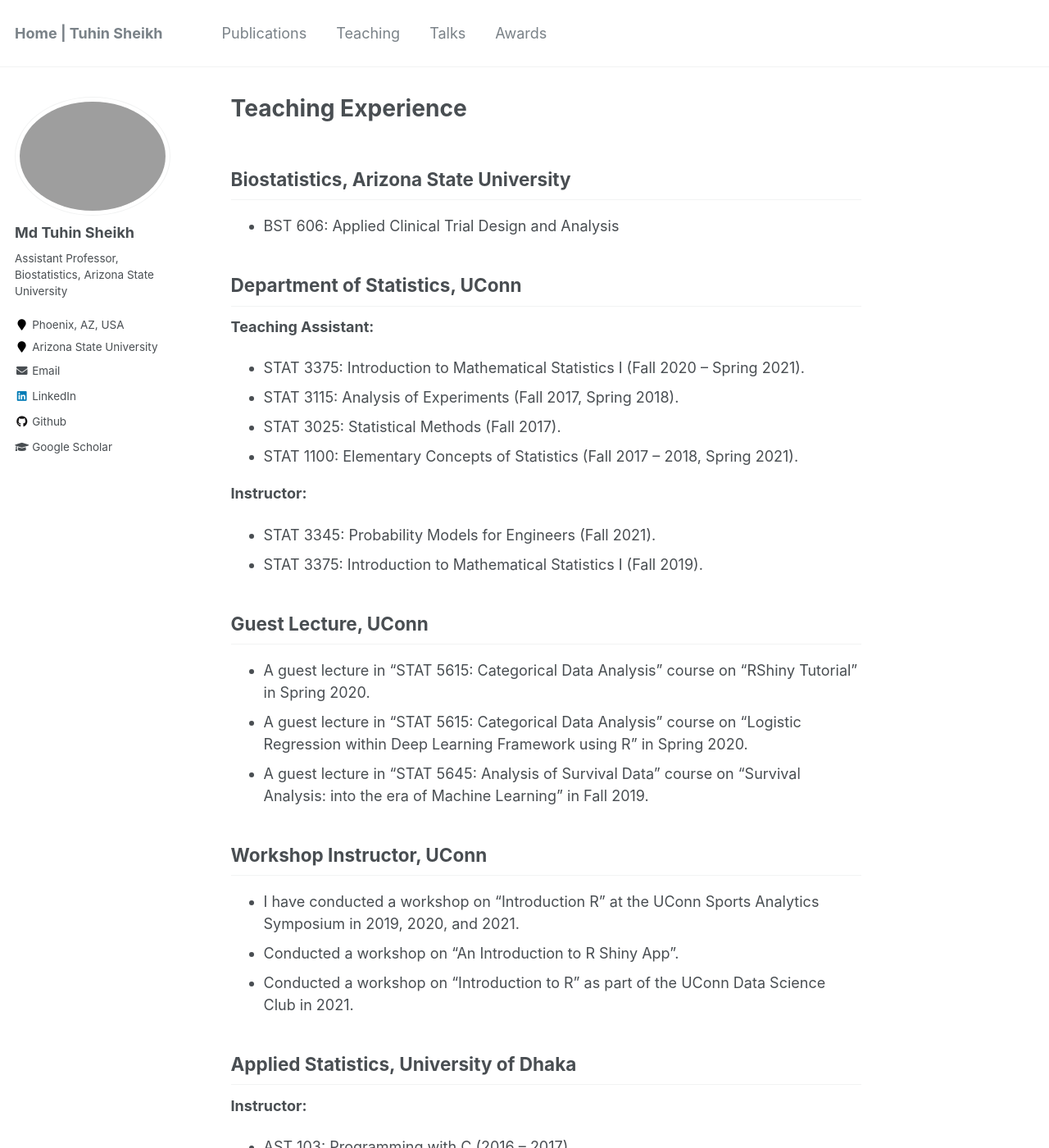
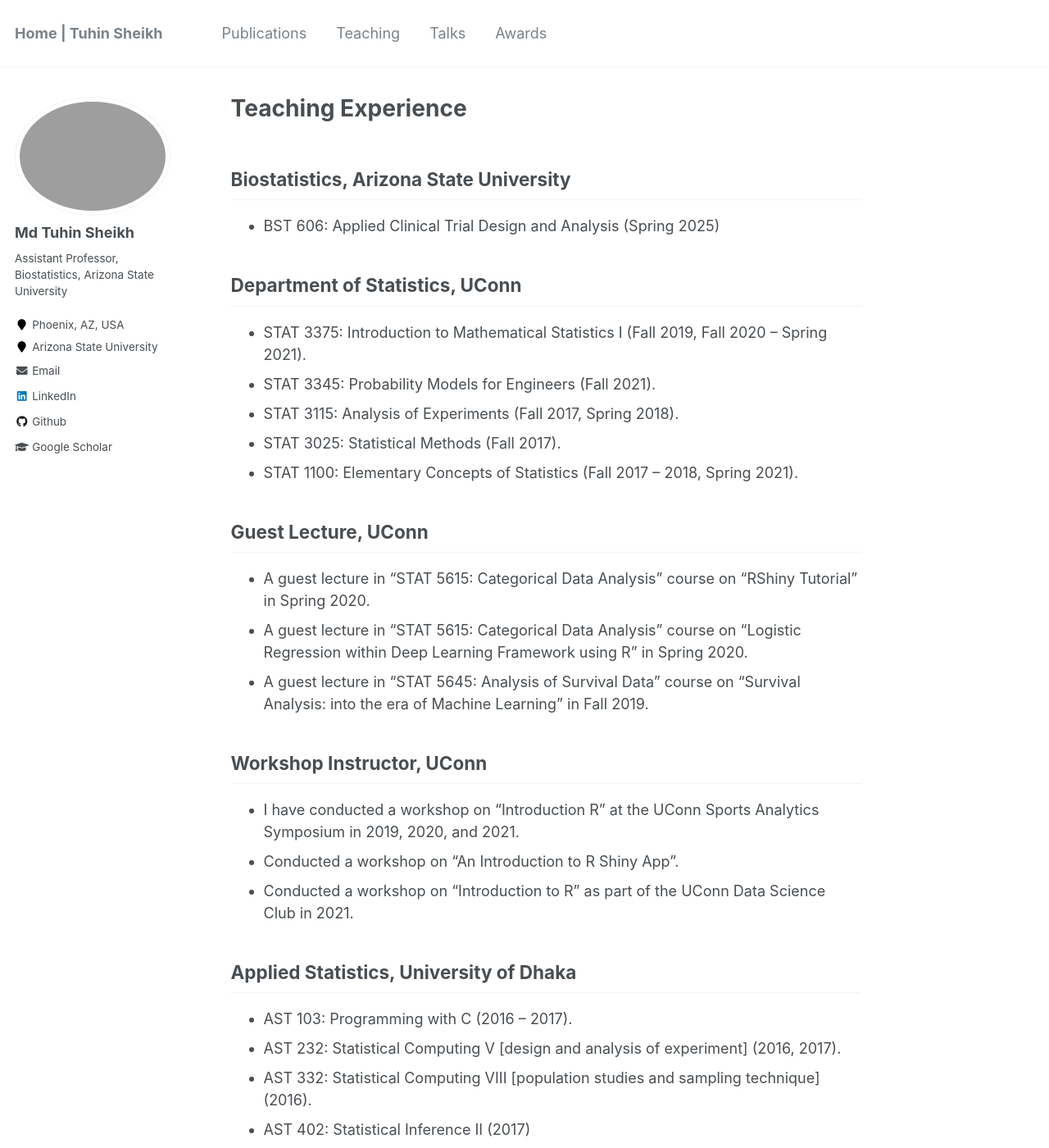
Before and after one commit to mdtuhinsheikh/mdtuhinsheikh.github.io, a Jekyll site: the page built from _pages/teaching.md, in a window 1280 px wide and 1400 px high. Shown: the whole window at 82% size. Built offline with Jekyll 4.4.1, drawn with Linux system fonts in a browser that asks for light colours.

Commit message:
Update teaching.md

```diff
--- a/_pages/teaching.md
+++ b/_pages/teaching.md
@@ -5,18 +5,14 @@ author_profile: true
 ---
 
 ## Biostatistics, Arizona State University
-* BST 606: Applied Clinical Trial Design and Analysis
+* BST 606: Applied Clinical Trial Design and Analysis (Spring 2025)
 
 ## Department of Statistics, UConn
-**Teaching Assistant:**
-* STAT 3375: Introduction to Mathematical Statistics I (Fall 2020 -- Spring 2021).
+* STAT 3375: Introduction to Mathematical Statistics I (Fall 2019, Fall 2020 -- Spring 2021).
+* STAT 3345: Probability Models for Engineers (Fall 2021).
 * STAT 3115: Analysis of Experiments (Fall 2017, Spring 2018).
 * STAT 3025: Statistical Methods (Fall 2017).
 * STAT 1100: Elementary Concepts of Statistics (Fall 2017 -- 2018, Spring 2021).
-
-**Instructor:**
-* STAT 3345: Probability Models for Engineers (Fall 2021).
-* STAT 3375: Introduction to Mathematical Statistics I (Fall 2019).
 
 ## Guest Lecture, UConn
 * A guest lecture in "STAT 5615: Categorical Data Analysis" course on "RShiny Tutorial" in Spring 2020.
@@ -30,7 +26,6 @@ author_profile: true
 * Conducted a workshop on "Introduction to R" as part of the UConn Data Science Club in 2021.
 
 ## Applied Statistics, University of Dhaka
-**Instructor:**
 * AST 103: Programming with C (2016 -- 2017).
 * AST 232: Statistical Computing V [design and analysis of experiment] (2016, 2017).
 * AST 332: Statistical Computing VIII [population studies and sampling technique] (2016).
```
